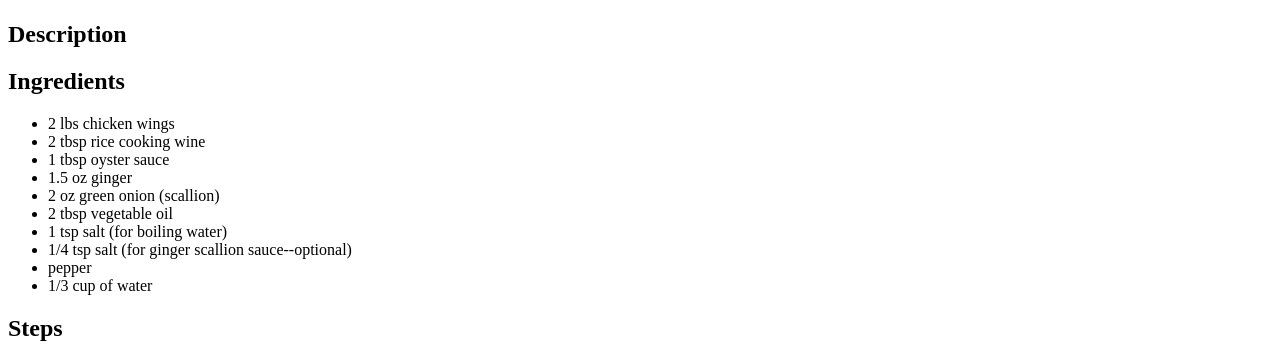
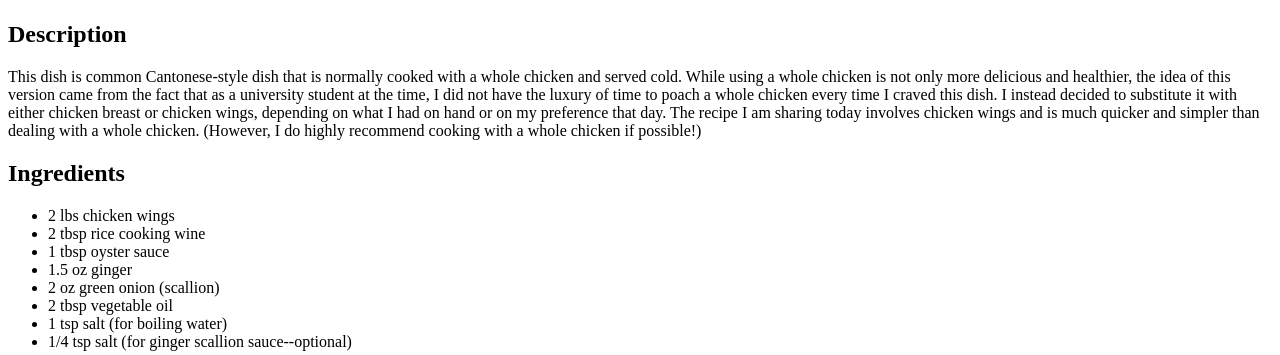
Before and after one commit to mirandaliu8/odin-recipes, a plain HTML site: page recipes/ginger-scallion-chicken.html in a window 1280 px wide. Shown: the part 383-738 px from the top of the page. Drawn offline with Linux system fonts and the light colour scheme.

Commit message:
Update description

```diff
--- a/recipes/ginger-scallion-chicken.html
+++ b/recipes/ginger-scallion-chicken.html
@@ -9,6 +9,7 @@
         <h1>Simple Ginger-Scallion Chicken</h1>
         <img src="https://www.foodland.com/files/styles/688_466/public/cold_ginger_chicken_0.jpg?itok=tOy6v6ny" alt="Image of finished chicken in ginger-scallion sauce">
         <h2>Description</h2>
+            <p>This dish is common Cantonese-style dish that is normally cooked with a whole chicken and served cold. While using a whole chicken is not only more delicious and healthier, the idea of this version came from the fact that as a university student at the time, I did not have the luxury of time to poach a whole chicken every time I craved this dish. I instead decided to substitute it with either chicken breast or chicken wings, depending on what I had on hand or on my preference that day. The recipe I am sharing today involves chicken wings and is much quicker and simpler than dealing with a whole chicken. (However, I do highly recommend cooking with a whole chicken if possible!)</p>
         <h2>Ingredients</h2>
             <ul>
                 <li>2 lbs chicken wings</li>
```
